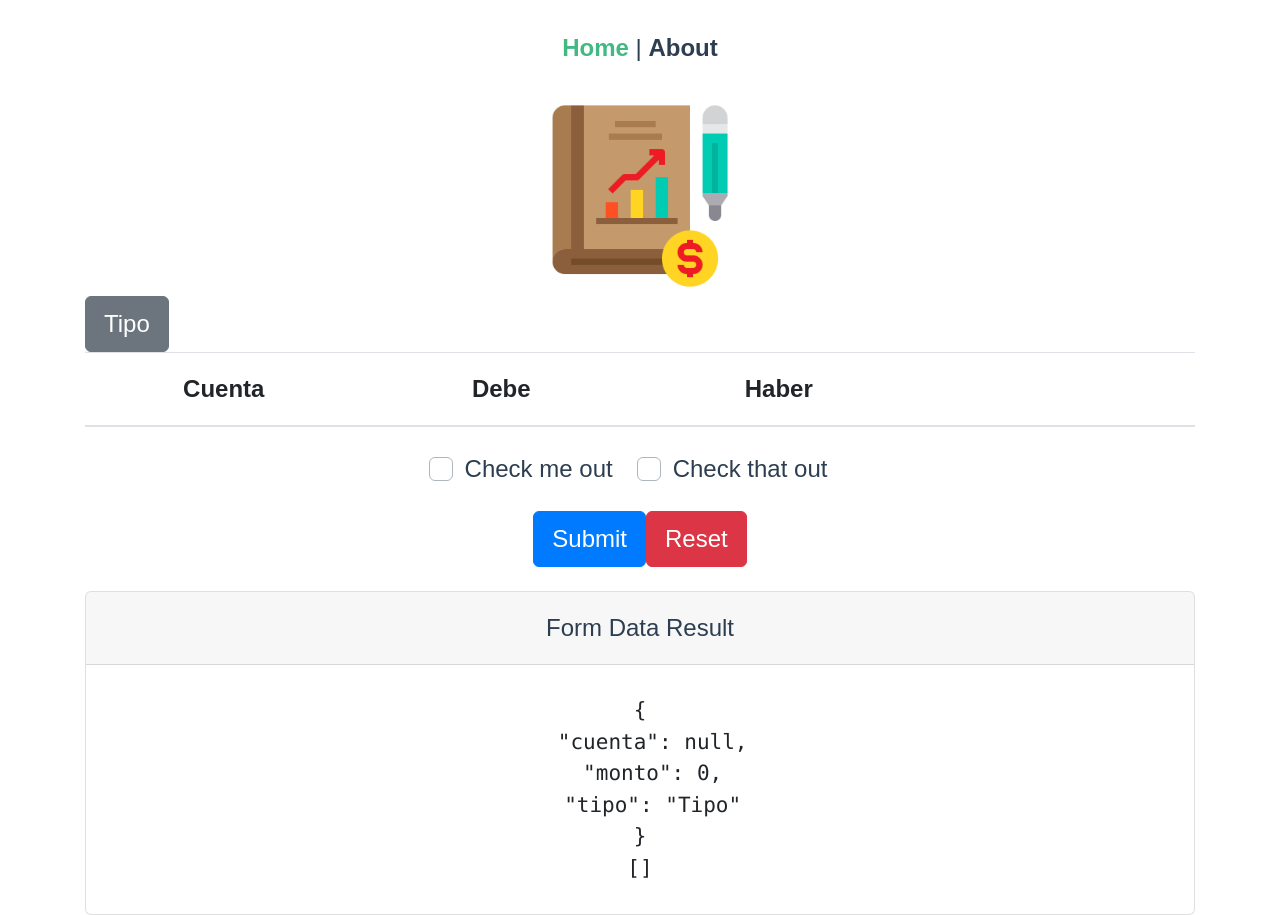
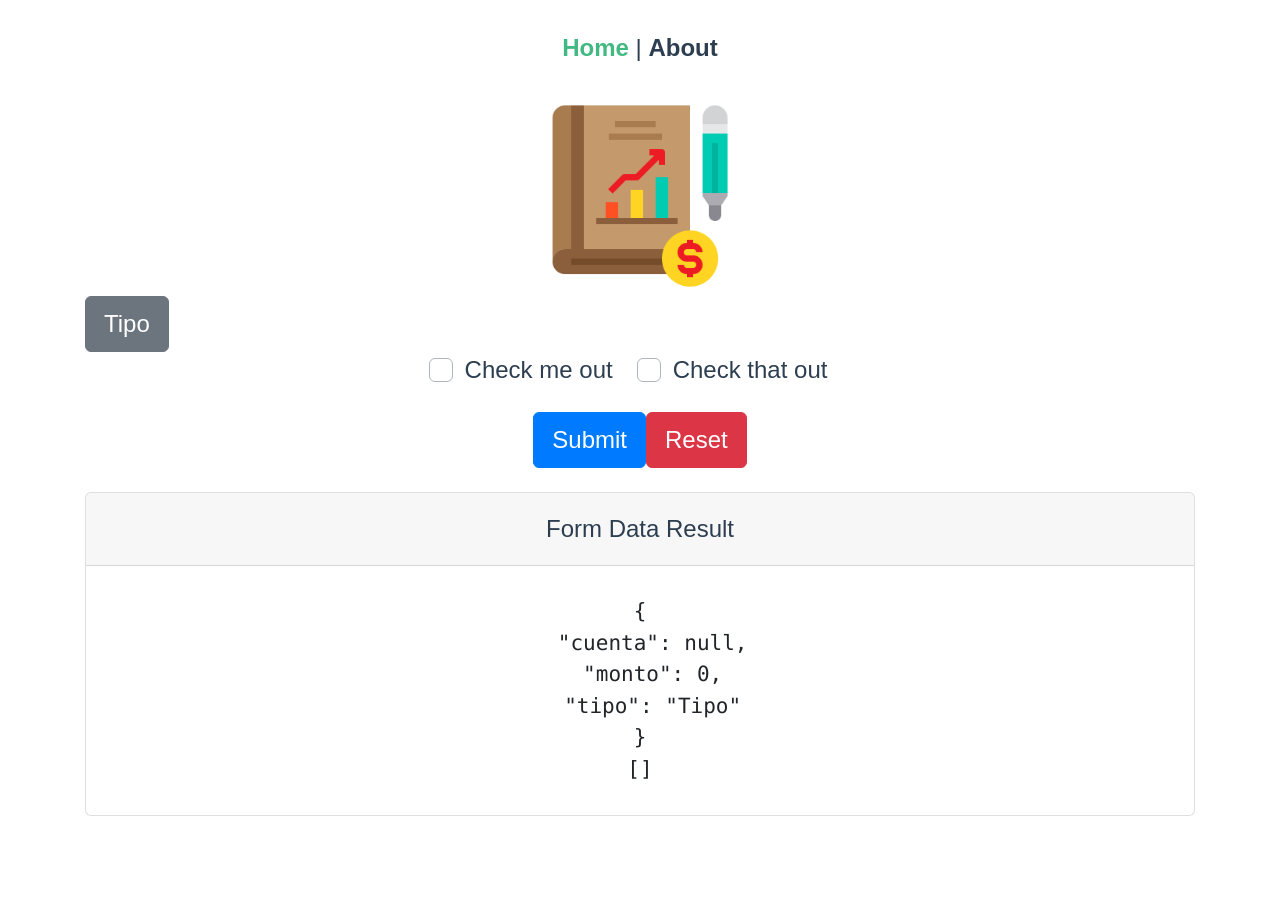
Before and after one commit to vndrd/v-accounting, a Vue app: page / in a window 1280 px wide. After the commit the page ends 816 px from the top, so only its background shows below. Built offline with nearby package versions, Linux system fonts and the light colour scheme.

Commit message:
select y sumas

```diff
--- a/src/components/Asiento.vue
+++ b/src/components/Asiento.vue
@@ -32,7 +32,8 @@
                     </transition-group>
 
                 </b-row>
-            <Tabla :lista="tablaCuentas" />
+            <!--Tabla con datos-->
+            <Tabla :lista="tablaCuentas" @quitarCuenta="quitarCuenta" v-if="tablaCuentas.length"/>
             <b-form-group id="input-group-4">
                 <b-form-checkbox-group v-model="form.checked" id="checkboxes-4">
                 <b-form-checkbox value="me">Check me out</b-form-checkbox>
@@ -75,12 +76,23 @@ data() {
       }
     },
     methods: {
+        quitarCuenta(item){
+            this.tablaCuentas = this.tablaCuentas.filter( x => {return x.cuenta.id !== item.cuenta.id })
+            this.$emit('reestablecerOption',item.cuenta.id)
+        },
         agregarCuenta(){
             this.tablaCuentas.push({
                 cuenta: this.form.cuenta,
                 monto: this.form.monto,
                 tipo: this.form.tipo,
             });
+            this.tablaCuentas.sort(x => {
+                if( x.tipo == 'Haber')
+                    return 1
+                return -1
+            })
+            let id = this.form.cuenta.id
+            this.$emit("quitarOption", id)
             this.form.cuenta = null;
             this.form.monto = 0;
             this.form.tipo = 'Debe';
--- a/src/components/Tabla.vue
+++ b/src/components/Tabla.vue
@@ -1,20 +1,43 @@
 <template>
     <div>
-        <b-table striped hover :items="lista" :fields="fields">
+        <b-table striped hover :items="lista" :fields="fields" foot-clone fixed responsive>
             <template v-slot:table-colgroup="scope">
             <col
                 v-for="field in scope.fields"
                 :key="field.key"
-                :style="{ width: field.key === 'foo' ? '120px' : '180px' }"
+                :style="{ width: field.key === 'cuenta' ? '200px' : '180px' }"
             >
             </template>
             <template v-slot:cell(actions)="row">
-                <b-button size="sm" @click="quitar(row.item, row.index, $event.target)" class="mr-1">
+                <b-button size="sm" @click="quitar(row.item)" class="mr-1">
                     <b-icon-trash-fill></b-icon-trash-fill>
                 </b-button>
             </template>
+            <template v-slot:cell(cuenta)="row">
+                <span class="float-left">{{row.value}} </span>
+            </template>
+             <!-- A custom formatted header cell for field 'name' -->
+            <template v-slot:head(cuenta)="data">
+                <span class="text-secondary">{{ data.label.toUpperCase() }}</span>
+            </template>
+
+            <!-- A custom formatted footer cell for field 'name' -->
+            <template v-slot:foot(cuenta)="">
+                <span class="text-secondary">Total</span>
+            </template>
+
+            <template v-slot:foot(debe)="">
+                <span class="text-secondary mt-5">{{sumarDebe}}</span>
+            </template>
+            <template v-slot:foot(haber)="">
+                <span class="text-secondary mt-5">{{sumarHaber}}</span>
+            </template>
+
+            <!-- Default fall-back custom formatted footer cell -->
+            <template v-slot:foot()="data">
+                <i>{{ data.label }}</i>
+            </template>
         </b-table>
-
         <b-modal >
 
         </b-modal>
@@ -45,33 +68,25 @@
                     }
                 },
                 { key: 'actions', label: '' }
-            ],
-            items: [
-                { age: 40, first_name: 'Dickerson', last_name: 'Macdonald' },
-                { age: 21, first_name: 'Larsen', last_name: 'Shaw' },
-                { age: 89, first_name: 'Geneva', last_name: 'Wilson' },
-                { age: 38, first_name: 'Jami', last_name: 'Carney' }
             ]
         }
     },
     methods: {
-        quitar(item, index, button) {
-             let asd = {
-                 item,index,button
-             }
-             alert("asd: ",asd.index)
+        quitar(item) {
+            console.log("emit-ing from child");
+            this.$emit('quitarCuenta',item)
         },
     },
     computed: {
-        listaOptimizada: function() {
-            return this.lista.map(function(x) {
-                return {
-                    cuenta: x.cuenta.text,
-                    debe: this.distribuirDebe(x) ,
-                    haber: this.distribuirHaber(x) ,
-                    monto: x.monto
-                }
-            });
+        sumarDebe(){
+            let sumaD = 0;
+            this.lista.map(x => { if(x.tipo == 'Debe' ) {sumaD += parseInt(x.monto)}})
+            return sumaD
+        },
+        sumarHaber(){
+            let sumaD = 0;
+            this.lista.map(x => { if(x.tipo == 'Haber' ) {sumaD += parseInt(x.monto)}})
+            return sumaD
         }
     },
     components: {
--- a/src/views/Home.vue
+++ b/src/views/Home.vue
@@ -1,7 +1,7 @@
 <template>
   <div class="home">
     <img alt="Vue logo" src="../assets/images/libro.png" width="200px">
-    <Asiento :cuentas="cuentas"/>
+    <Asiento :cuentas="cuentas" @quitarOption="quitarOption" @reestablecerOption="reestablecerOption"/>
   </div>
 </template>
 
@@ -13,54 +13,80 @@ export default {
   name: 'Home',
   data: function(){
     return {
+      activos: [],
       cuentas:
         [
+
           {value: null, text: 'Seleccionar Cuenta' },
           {
             label: 'Activo',
             options: [
-                {value: {id: 1, text:'CAJA'}, text: 'CAJA'},
-                {value: {id: 2, text: 'BANCOS'}, text: 'BANCOS'},
-                {value: {id: 3, text: 'MERCANCIAS'}, text: 'MERCANCIAS'},
-                {value: {id: 4, text: 'CLIENTES'}, text: 'CLIENTES'},
-                {value: {id: 5, text: 'EDIFICIOS'}, text: 'EDIFICIOS'},
-                {value: {id: 6, text: 'EQUIPOS DE TRANSPORTE'}, text: 'EQUIPOS DE TRANSPORTE'},
-                {value: {id: 7, text: 'EQUIPOS DE COMPUTO'}, text: 'EQUIPOS DE COMPUTO'},
-                {value: {id: 8, text: 'DF-IVA'}, text: 'DF-IVA'},
+                {value: {id: 1, text:'CAJA'}, text: 'CAJA', disabled: false},
+                {value: {id: 2, text: 'BANCOS'}, text: 'BANCOS', disabled: false},
+                {value: {id: 3, text: 'MERCANCIAS'}, text: 'MERCANCIAS', disabled: false},
+                {value: {id: 4, text: 'CLIENTES'}, text: 'CLIENTES', disabled: false},
+                {value: {id: 5, text: 'EDIFICIOS'}, text: 'EDIFICIOS', disabled: false},
+                {value: {id: 6, text: 'EQUIPOS DE TRANSPORTE'}, text: 'EQUIPOS DE TRANSPORTE', disabled: false},
+                {value: {id: 7, text: 'EQUIPOS DE COMPUTO'}, text: 'EQUIPOS DE COMPUTO', disabled: false},
+                {value: {id: 8, text: 'DF-IVA'}, text: 'DF-IVA', disabled: false},
             ]
           },
           {
             label: 'Pasivo',
             options: [
-                {value: {id: 9, text: 'PROVEEDORES'},	text: 'PROVEEDORES'},
-                {value: {id: 10, text: 'SUELDOS POR PAGAR'}, text: 'SUELDOS POR PAGAR'},
-                {value: {id: 11, text: 'IMPUESTOS POR PAGAR'}, text: 'IMPUESTOS POR PAGAR'},
-                {value: {id: 12, text: 'DOCUMENTOS POR PAGAR'}, text: 'DOCUMENTOS POR PAGAR'},
-                {value: {id: 13, text: 'ACREEDORES DIVERSOS'}, text: 'ACREEDORES DIVERSOS'},
-                {value: {id: 14, text: 'HIPOTECAS'}, text: 'HIPOTECAS'},
-                {value: {id: 15, text: 'ANTICIPO DE CLIENTES'}, text: 'ANTICIPO DE CLIENTES'},
-                {value: {id: 16, text: 'RENTAS COBRADAS POR ANTICIPADO'}, text: 'RENTAS COBRADAS POR ANTICIPADO'},
-                {value: {id: 21, text: 'CF-IVA'}, text: 'CF-IVA'},
-                {value: {id: 19, text: 'IT POR PAGAR'}, text: 'IT POR PAGAR'},
+                {value: {id: 9, text: 'PROVEEDORES'},	text: 'PROVEEDORES', disabled: false},
+                {value: {id: 10, text: 'SUELDOS POR PAGAR'}, text: 'SUELDOS POR PAGAR', disabled: false},
+                {value: {id: 11, text: 'IMPUESTOS POR PAGAR'}, text: 'IMPUESTOS POR PAGAR', disabled: false},
+                {value: {id: 12, text: 'DOCUMENTOS POR PAGAR'}, text: 'DOCUMENTOS POR PAGAR', disabled: false},
+                {value: {id: 13, text: 'ACREEDORES DIVERSOS'}, text: 'ACREEDORES DIVERSOS', disabled: false},
+                {value: {id: 14, text: 'HIPOTECAS'}, text: 'HIPOTECAS', disabled: false},
+                {value: {id: 15, text: 'ANTICIPO DE CLIENTES'}, text: 'ANTICIPO DE CLIENTES', disabled: false},
+                {value: {id: 16, text: 'RENTAS COBRADAS POR ANTICIPADO'}, text: 'RENTAS COBRADAS POR ANTICIPADO', disabled: false},
+                {value: {id: 21, text: 'CF-IVA'}, text: 'CF-IVA', disabled: false},
+                {value: {id: 19, text: 'IT POR PAGAR'}, text: 'IT POR PAGAR', disabled: false},
               ]
           },
           {
             label: 'Egreso',
             options: [
-              {value: {id: 17,text: 'PAPELERIA Y UTILES'}, text: 'PAPELERIA Y UTILES'},
-              {value: {id: 18,text: 'PROPAGANDA Y PUBLICIDAD'}, text: 'PROPAGANDA Y PUBLICIDAD'},
-              {value: {id: 20,text: 'IMPUESTO A LAS TRANSACCIONES'}, text: 'IMPUESTO A LAS TRANSACCIONES'},
+              {value: {id: 17,text: 'PAPELERIA Y UTILES'}, text: 'PAPELERIA Y UTILES', disabled: false},
+              {value: {id: 18,text: 'PROPAGANDA Y PUBLICIDAD'}, text: 'PROPAGANDA Y PUBLICIDAD', disabled: false},
+              {value: {id: 20,text: 'IMPUESTO A LAS TRANSACCIONES'}, text: 'IMPUESTO A LAS TRANSACCIONES', disabled: false},
             ]
           },
           {
             label: 'Patrimonio',
             options: [
-              {value: {id: 22, text: 'Capital Contable'}, text: 'Capital Contable'},
+              {value: {id: 22, text: 'Capital Contable'}, text: 'Capital Contable', disabled: false},
             ]
 
           }
         ]
     }
+  },
+  methods:{
+    quitarOption: function(id) {
+      this.cuentas.map( x => {
+        if( x.options){
+          x.options.map(x => {
+            if(x.value.id == id){
+              x.disabled = true
+            }
+          })
+        }
+      })
+    },
+    reestablecerOption: function(id) {
+      this.cuentas.map( x => {
+        if( x.options){
+          x.options.map(x => {
+            if(x.value.id == id){
+              x.disabled = false
+            }
+          })
+        }
+      })
+    },
   },
   components: {
     Asiento
```
